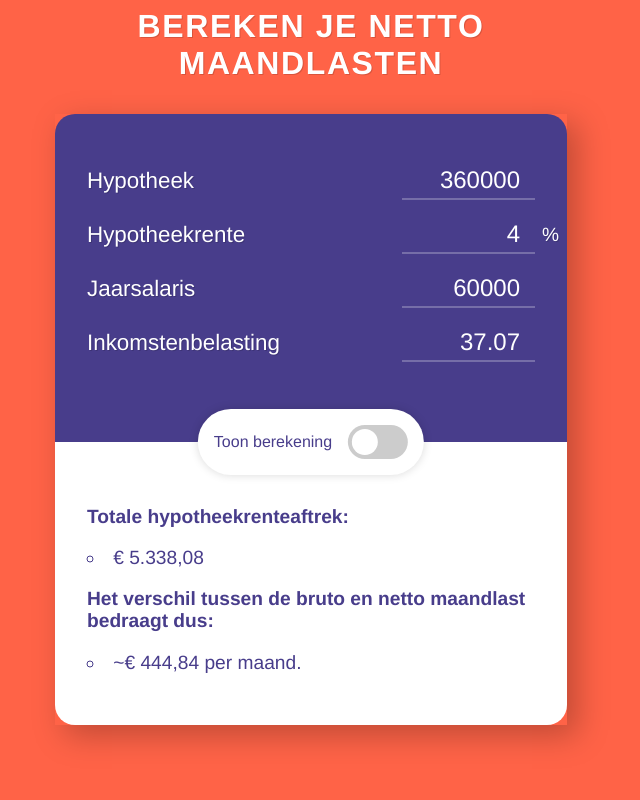
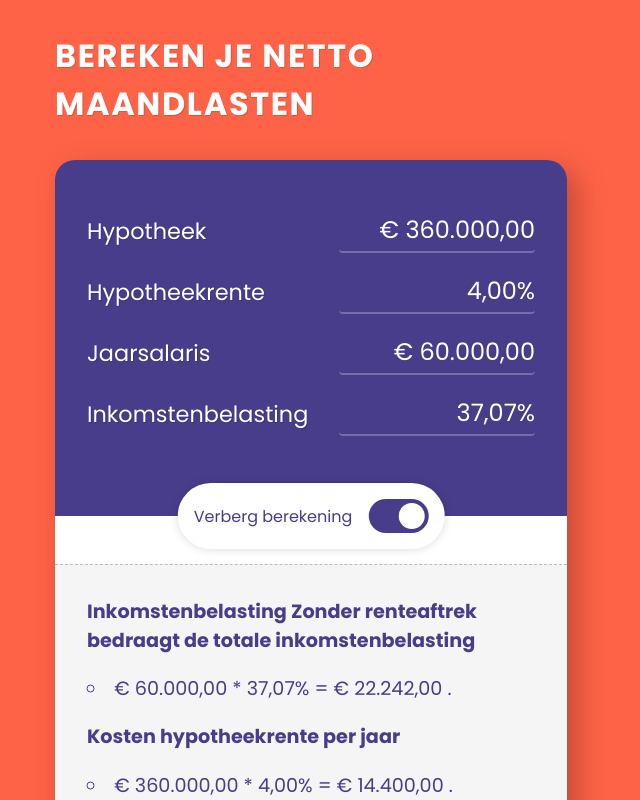
Before and after one commit to levizimmerman/svelte-hypotheek-rente-aftrek-calculator, a SvelteKit app: page / in a window 1280 px wide. Shown: the top 800 px of the page, without its empty margins (329-969 px from the left). Built offline with nearby package versions, Linux system fonts and the light colour scheme.

Commit message:
feat: Adds analytics

```diff
--- a/package.json
+++ b/package.json
@@ -29,5 +29,8 @@
 		"vite": "^4.3.0",
 		"vitest": "^0.25.3"
 	},
-	"type": "module"
+	"type": "module",
+	"dependencies": {
+		"firebase": "^9.21.0"
+	}
 }
--- a/src/lib/components/input/input.svelte
+++ b/src/lib/components/input/input.svelte
@@ -2,26 +2,78 @@
 	export let value = 0;
 	export let step = 1;
 	export let min = 0;
-    export let name = "";
-    export let id = "";
+	export let name = '';
+	export let id = '';
+	export let suffix = '';
+	export let prefix = '';
+	export let formattedValue = '';
+	export let focused = false;
 	export let onChange = () => {};
 </script>
 
-
-<input type="number" class="input" id={id} name={name} value="{value}" step={step} min={min} on:change={onChange} />
+<div class="wrapper">
+	{#if prefix.length > 0}<span class="prefix">{prefix}</span>{/if}
+    {#if !focused}
+	<input type="text" class="input formatted" value={formattedValue} disabled />
+    {/if}
+    <input
+		type="number"
+		on:focus={() => (focused = true)}
+		on:blur={() => (focused = false)}
+		class="input number"
+		{id}
+		{name}
+		{value}
+		{step}
+		{min}
+		on:change={onChange}
+	/>
+	{#if suffix.length > 0}<span class="suffix">{suffix}</span>{/if}
+</div>
 
 <style>
+	.wrapper {
+		position: relative;
+	}
+    .formatted {
+        position:absolute;
+        top: 0;
+        left: 0;
+        width: 100%;
+        height: 100%;
+        box-sizing: border-box;
+    }
+    .number {
+        opacity: 0;
+    }
+    .number:focus {
+        opacity: 1;
+    }
+	.prefix,
+	.suffix {
+		position: absolute;
+		top: 50%;
+		transform: translateY(-50%);
+		font-size: 1.5rem;
+	}
+	.suffix {
+		right: -1.2ch;
+	}
+	.prefix {
+		left: -1.2ch;
+	}
 	.input {
 		border: none;
 		background-color: transparent;
-        border-bottom: 2px solid rgba(255,255,255,0.25);
+		border-bottom: 2px solid rgba(255, 255, 255, 0.25);
+		border-radius: 4px;
 		font-size: 1.5rem;
 		font-family: var(--font-family);
 		color: white;
 		padding: 0.25rem 0;
-        transition: all 0.1s ease-in-out;
+		transition: background-color 0.1s ease-in-out;
 		outline: none;
-        max-width: 10ch;
+		max-width: 13ch;
 		text-align: right;
 	}
 	@media screen and (max-width: 36rem) {
@@ -30,9 +82,9 @@
 		}
 	}
 	.input:hover {
-        background-color: rgba(255,255,255,0.05);
+		background-color: rgba(255, 255, 255, 0.05);
 	}
 	.input:focus {
-        background-color: rgba(255,255,255,0.15);
+		background-color: rgba(255, 255, 255, 0.15);
 	}
 </style>
--- a/src/routes/+page.svelte
+++ b/src/routes/+page.svelte
@@ -1,10 +1,26 @@
 <script>
+    import { initializeApp } from 'firebase/app';
+    import { getAnalytics, logEvent } from "firebase/analytics";
 	import Collapsible from '../lib/components/collapsible/collapsible.svelte';
 	import Input from '../lib/components/input/input.svelte';
 	import Label from '../lib/components/label/label.svelte';
 	import Row from '../lib/components/row/row.svelte';
 	import Switch from '../lib/components/switch/switch.svelte';
 	import Tooltip from '../lib/components/tooltip/tooltip.svelte';
+
+    const firebaseConfig = {
+        apiKey: "AIzaSyBrsKPtuEzPKr1UyDdSYhifezQrnxGZWGk",
+        authDomain: "berekenjenettomaandlasten.firebaseapp.com",
+        projectId: "berekenjenettomaandlasten",
+        storageBucket: "berekenjenettomaandlasten.appspot.com",
+        messagingSenderId: "1048161735196",
+        appId: "1:1048161735196:web:b6ce2bd2d8c7e9b913c5d9",
+        measurementId: "G-DLW1F688TN"
+    };
+
+    const firebaseApp = initializeApp(firebaseConfig);
+    const analytics = getAnalytics(firebaseApp);
+
 	const getTaxRateBySalary = (_salary) => {
 		if (_salary < 69399) {
 			return 37.07;
@@ -15,11 +31,10 @@
 	let mortgageInterest = 4;
 	let salary = 60000;
 	let taxRate = getTaxRateBySalary(salary);
-	let showCalc = false;
-	let toggleMarleenMode = false;
+	let showCalc = true;
 	let housePrice = 400000;
-    const realEstateTax = 0.5;
-	$: fontFamily = toggleMarleenMode ? `"Comic Sans MS", "Comic Sans", serif` : 'Helvetica';
+	const realEstateTax = 0.5;
+	$: fontFamily = 'Poppins, sans-serif';
 	$: mortgageCostPerYear = (mortgage / 100) * mortgageInterest;
 	$: incomeMinusMortgageCostPerYear = salary - mortgageCostPerYear;
 	$: taxableIncome = (salary / 100) * taxRate;
@@ -28,25 +43,41 @@
 	const formatPrice = (num) => {
 		return Intl.NumberFormat('nl-NL', { style: 'currency', currency: 'EUR' }).format(num);
 	};
+	const formatPercentage = (num) => {
+		return Intl.NumberFormat('nl-NL', {
+			style: 'percent',
+			minimumFractionDigits: 2,
+			maximumFractionDigits: 2
+		}).format(num / 100);
+	};
 	const onMortgageChange = (event) => {
 		mortgage = event.target.value;
+        logEvent(analytics, 'mortgage_change', { mortgage: mortgage });
 	};
 	const onMortgageInterestChange = (event) => {
-		console.log('onMortgageInterestChange');
 		mortgageInterest = event.target.value;
+        logEvent(analytics, 'mortgage_interest_change', { mortgageInterest: mortgageInterest });
 	};
 	const onSalaryChange = (event) => {
 		salary = event.target.value;
 		taxRate = getTaxRateBySalary(salary);
+        logEvent(analytics, 'salary_change', { salary: salary });
 	};
 	const onTaxRateChange = (event) => {
 		taxRate = event.target.value;
+        logEvent(analytics, 'tax_rate_change', { taxRate: taxRate });
 	};
 </script>
 
 <svelte:head>
-    <title>Bereken je netto maandlasten</title>
-    <meta name="description" content="Bereken je netto maandlasten op basis van je hypotheek." />
+	<title>Bereken je netto maandlasten</title>
+	<meta name="description" content="Bereken je netto maandlasten op basis van je hypotheek." />
+	<link rel="preconnect" href="https://fonts.googleapis.com" />
+	<link rel="preconnect" href="https://fonts.gstatic.com" crossorigin />
+	<link
+		href="https://fonts.googleapis.com/css2?family=Poppins:wght@200;400;700&display=swap"
+		rel="stylesheet"
+	/>
 </svelte:head>
 
 <div style="--font-family: {fontFamily}" class="page">
@@ -58,7 +89,13 @@
 			<div class="top">
 				<Row>
 					<Label forInput="hypotheek">Hypotheek</Label>
-					<Input id="hypotheek" value={mortgage} step={1000} onChange={onMortgageChange} />
+					<Input
+						id="hypotheek"
+						value={mortgage}
+						step={1000}
+						formattedValue={formatPrice(mortgage)}
+						onChange={onMortgageChange}
+					/>
 				</Row>
 				<Row>
 					<Label forInput="hypotheekrente">Hypotheekrente</Label>
@@ -67,25 +104,39 @@
 						step={0.1}
 						value={mortgageInterest}
 						onChange={onMortgageInterestChange}
+						formattedValue={formatPercentage(mortgageInterest)}
 					/>
-					<span class="right">%</span>
 				</Row>
 				<Row>
 					<Label forInput="jaarsalaris">Jaarsalaris</Label>
-					<Input id="jaarsalaris" value={salary} step={100} onChange={onSalaryChange} />
+					<Input
+						id="jaarsalaris"
+						value={salary}
+						step={100}
+						onChange={onSalaryChange}
+						formattedValue={formatPrice(salary)}
+					/>
 				</Row>
 				<Row>
 					<Label forInput="inkomstenbelasting">Inkomstenbelasting</Label>
-					<Input id="inkomstenbelasting" value={taxRate} step={1} onChange={onTaxRateChange} />
+					<Input
+						id="inkomstenbelasting"
+						value={taxRate}
+						step={1}
+						onChange={onTaxRateChange}
+						formattedValue={formatPercentage(taxRate)}
+					/>
 				</Row>
 			</div>
 			<div class="bottom">
 				<Collapsible collapsed={!showCalc}>
-					<p class="bold">Zonder renteaftrek bedraagt de totale inkomstenbelasting</p>
+					<p class="bold">
+						Inkomstenbelasting Zonder renteaftrek bedraagt de totale inkomstenbelasting
+					</p>
 					<ul>
 						<li>
 							<Tooltip tip="Jaarsalaris">{formatPrice(salary)}</Tooltip> * <Tooltip
-								tip="Inkomstenbelasting">{taxRate}%</Tooltip
+								tip="Inkomstenbelasting">{formatPercentage(taxRate)}</Tooltip
 							> = <Tooltip tip="Belastbaar inkomen">{formatPrice(taxableIncome)}</Tooltip>.
 						</li>
 					</ul>
@@ -93,7 +144,7 @@
 					<ul>
 						<li>
 							<Tooltip tip="Hypotheek">{formatPrice(mortgage)}</Tooltip> * <Tooltip
-								tip="Hypotheekrente">{mortgageInterest}%</Tooltip
+								tip="Hypotheekrente">{formatPercentage(mortgageInterest)}</Tooltip
 							> = <Tooltip tip="Hypotheekrente kosten per jaar"
 								>{formatPrice(mortgageCostPerYear)}</Tooltip
 							>.
@@ -112,7 +163,7 @@
 						<li>
 							<Tooltip tip="Belastbaar inkomen met aftrek van de hypotheek rente kosten per jaar"
 								>{formatPrice(incomeMinusMortgageCostPerYear)}</Tooltip
-							> * <Tooltip tip="Inkomstenbelasting">{taxRate}%</Tooltip> = <Tooltip
+							> * <Tooltip tip="Inkomstenbelasting">{formatPercentage(taxRate)}</Tooltip> = <Tooltip
 								tip="Belastbaar inkomen na hypotheekrenteaftrek"
 								>{formatPrice(taxableIncomeAfterDeduction)}</Tooltip
 							>
@@ -158,12 +209,6 @@
 			</div>
 		</div>
 	</div>
-	<!-- <div class="marleen-mode">
-		Marleen mode 💁‍♀️ <Switch
-			onToggle={(on) => (toggleMarleenMode = on)}
-			toggled={toggleMarleenMode}
-		/>
-	</div> -->
 </div>
 
 <style>
@@ -184,18 +229,6 @@
 		list-style-type: circle;
 		padding: 0;
 	}
-	.marleen-mode {
-		top: 0;
-		right: 0;
-		padding: 1rem;
-		display: flex;
-		gap: 1rem;
-		font-size: 1rem;
-		align-items: center;
-		margin: 0 auto;
-		justify-content: center;
-		padding: 1rem;
-	}
 	.show-calc {
 		position: absolute;
 		top: 0;
@@ -209,17 +242,18 @@
 		gap: 1rem;
 		align-items: center;
 		box-shadow: 0px 0px 10px rgba(0, 0, 0, 0.15);
+		white-space: nowrap;
 	}
 	.container {
 		max-width: 32rem;
 		margin: 0 auto;
 	}
 	h1 {
-		text-align: center;
+		text-align: left;
 		text-transform: uppercase;
 		letter-spacing: 0.1rem;
 		font-size: 2rem;
-		margin: 0 auto;
+		margin: 2rem auto;
 	}
 	.bold {
 		font-weight: bold;
@@ -228,6 +262,7 @@
 	.card {
 		margin: 2rem 0;
 		box-shadow: 10px 10px 30px rgba(0, 0, 0, 0.25);
+        border-radius: 20px;
 	}
 	.top,
 	.bottom {
@@ -246,10 +281,6 @@
 		padding-top: 3rem;
 		border-radius: 0 0 20px 20px;
 	}
-	.right {
-		position: absolute;
-		right: -1.5rem;
-	}
 	@media screen and (max-width: 36rem) {
 		h1 {
 			font-size: 1.25rem;
@@ -260,7 +291,6 @@
 		.show-calc {
 			font-size: 0.75rem;
 			padding: 0.75rem;
-			white-space: nowrap;
 		}
 	}
 </style>
```
Also changed, not shown: 1 other file (tests, documents, lock files or other folders). Lines whose indentation alone changed are shown as unchanged.
